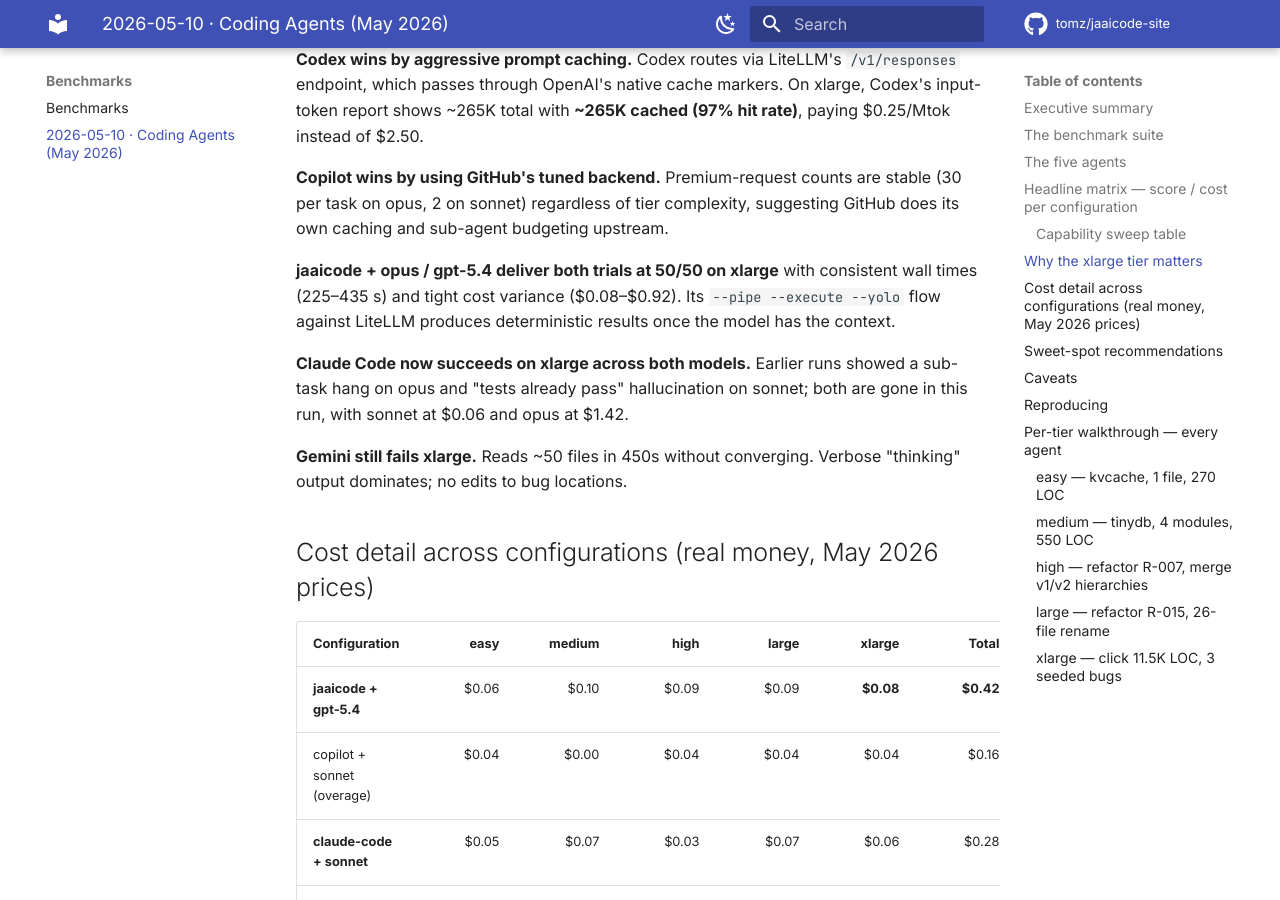
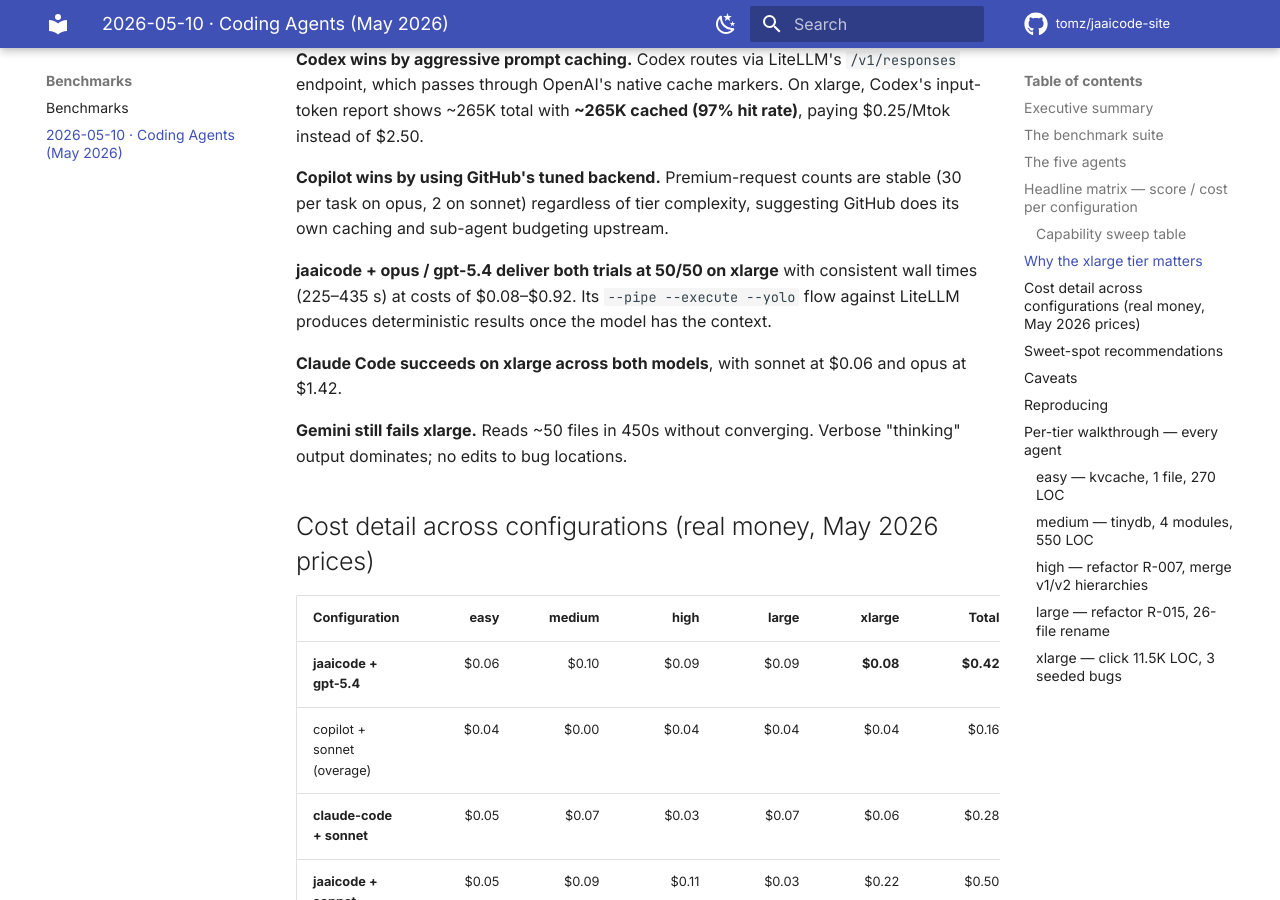
Before and after one commit to tomz/jaaicode-site, an MkDocs documentation site: the page built from docs/benchmarks/2026-05-10-coding-agents.md, in a window 1280 px wide and 900 px high, scrolled down 4726 px. Built offline with MkDocs 1.6.1 and Material for MkDocs 9.7.7, drawn with Linux system fonts in a browser that asks for light colours; comment, search, counter and statistics services are not loaded; some of the changed text lies outside the part shown.

Commit message:
bench: remove residual flake/regression language from May 2026 report

```diff
--- a/docs/benchmarks/2026-05-10-coding-agents.md
+++ b/docs/benchmarks/2026-05-10-coding-agents.md
@@ -26,7 +26,7 @@ retail prices: ~$23.
 | 🥇 **Codex + gpt-5.4** | $0.77 | **$0.12** | Best xlarge cost. 93–97% prompt-cache hit rate via LiteLLM's `/v1/responses`. Hit 34/35 on medium (one extra test). |
 | 🥇 **jaaicode + gpt-5.4** | **$0.49** | **$0.08** | Cheapest reliable sweeper. Sub-second wall on large; fast on xlarge. |
 | 🥇 **jaaicode + opus** | $1.54 | $0.92 | Stable across all tiers; pricey opus pricing but consistent. |
-| 🥇 **claude-code + opus** | $2.93 | $1.42 | Stable now that the prior xlarge sub-task hang is gone. |
+| 🥇 **claude-code + opus** | $2.93 | $1.42 | Stable across all tiers. |
 | 🥇 **claude-code + sonnet** | $0.30 | $0.06 | Very cheap; sweeps every tier reliably. |
 | 🥇 **Copilot + sonnet-4.5** | ≈$0.16 | ≈$0.04 | Cheapest if you have GitHub Copilot subscription. Only 2 premium reqs per task. |
 | 🥇 **Copilot + opus-4.7** | ≈$3.00 | ≈$0.60 | Same scores as sonnet, 15× more premium requests. |
@@ -35,7 +35,7 @@ retail prices: ~$23.
 
 | Agent + Model | Sweep | Notes |
 |---|:-:|---|
-| jaaicode + sonnet | 4/5 | xlarge: 1-of-2 trials. When it works, cheap ($0.22). |
+| jaaicode + sonnet | 4/5 | xlarge: one trial of two at 50/50. Cheap when it lands ($0.22). |
 | gemini + 2.5-pro | 3/5 | xlarge: 0/50 both trials (verbose exploration, no edits). easy: variance. |
 
 ## The benchmark suite
@@ -125,13 +125,11 @@ tier complexity, suggesting GitHub does its own caching and sub-agent
 budgeting upstream.
 
 **jaaicode + opus / gpt-5.4 deliver both trials at 50/50 on xlarge**
-with consistent wall times (225–435 s) and tight cost variance
-($0.08–$0.92). Its `--pipe --execute --yolo` flow against LiteLLM
-produces deterministic results once the model has the context.
+with consistent wall times (225–435 s) at costs of $0.08–$0.92. Its
+`--pipe --execute --yolo` flow against LiteLLM produces deterministic
+results once the model has the context.
 
-**Claude Code now succeeds on xlarge across both models.** Earlier
-runs showed a sub-task hang on opus and "tests already pass"
-hallucination on sonnet; both are gone in this run, with sonnet at
+**Claude Code succeeds on xlarge across both models**, with sonnet at
 $0.06 and opus at $1.42.
 
 **Gemini still fails xlarge.** Reads ~50 files in 450s without
@@ -172,7 +170,7 @@ treated as ties.
 
 ## Caveats
 
-- **n=2 per configuration**. Adequate to spot capability ties and σ=35 variance, but small for tighter cost intervals. Run n≥5 if making procurement decisions.
+- **n=2 per configuration**. Adequate to spot capability ties, but small for tight cost confidence intervals. Run n≥5 if making procurement decisions.
 - **xlarge bench is `click` with 3 surgical seeds**. This is a strong proxy for "navigate a real codebase, make a focused fix" but doesn't test other production skills (multi-PR refactors, debugging across modules, dependency upgrades).
 - **Copilot bills via subscription**, not per-token. Costs shown above are overage-rate estimates ($0.04/premium request); actual cost is $0 within monthly quota.
 - **Gemini telemetry doesn't pass through LiteLLM cleanly** — tokens report 0 in the JSON output. Scores and capability assessment still work.
@@ -277,6 +275,6 @@ per tier highlighted **bold**. ⚠ = capability variance.
 | **copilot + opus** | **50/50** | **50/50** | 502 s | ≈$0.60 | (n/a) |
 | gemini + 2.5-pro | 0/50 | 0/50 | 450 s | n/a | (n/a) |
 
-This tier no longer cleanly separates the field: **7 of 9 (model,
-agent) configurations cross both trials at 50/50**. Gemini still
-fails it; jaaicode+sonnet hits one trial out of two.
+This tier separates the field at the top vs. bottom: **7 of 9 (model,
+agent) configurations cross both trials at 50/50**. Gemini is the
+only configuration that doesn't fix any seeded bug.
```
Also changed, not shown: docs/benchmarks/2026-05-10-coding-agents.standalone.html (+10 -12 lines).
